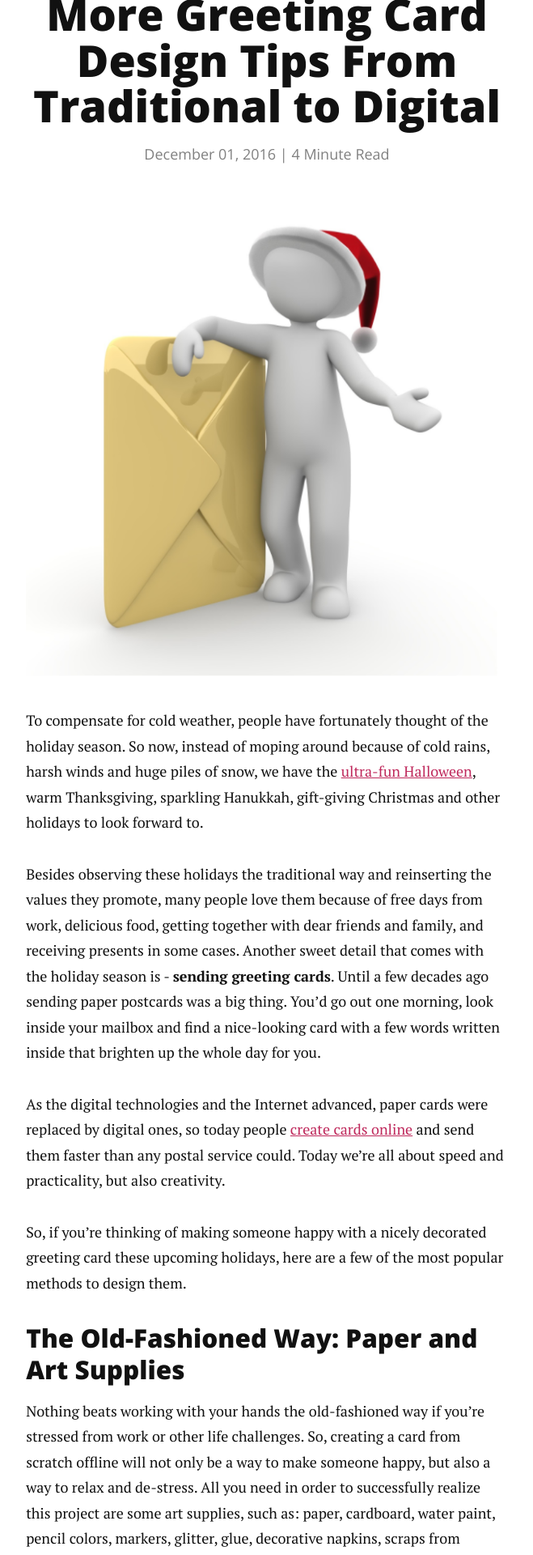
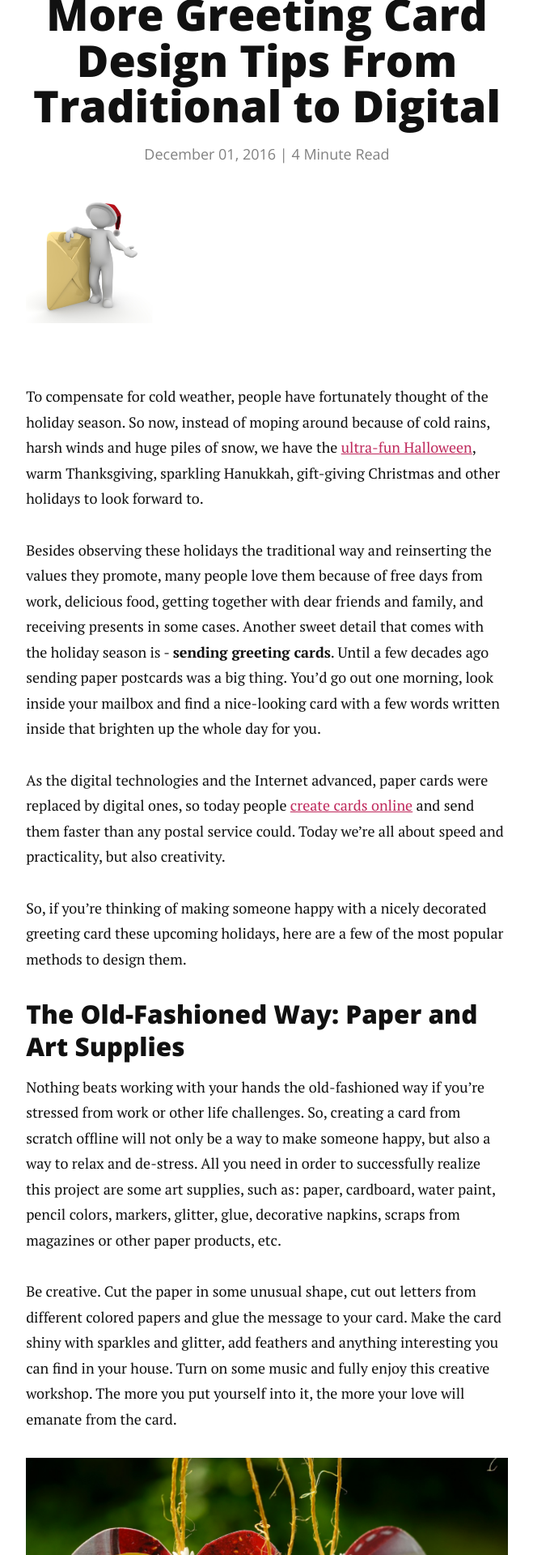
Before and after one commit to CheramiCards/blog, a Jekyll site: the page built from _posts/2016-12-01-More-Greeting-Card-Design-Tips-From-Traditional-to-Digital.markdown, in a window 1280 px wide. Shown: the part 313-2233 px from the top of the page at 81% size, without its empty margins (310-969 px from the left). Built offline with Jekyll 4.4.1, drawn with Linux system fonts in a browser that asks for light colours; nearby versions of some CDN libraries.

Commit message:
Update 2016-12-01-More-Greeting-Card-Design-Tips-From-Traditional-to-Digital.markdown

```diff
--- a/_posts/2016-12-01-More-Greeting-Card-Design-Tips-From-Traditional-to-Digital.markdown
+++ b/_posts/2016-12-01-More-Greeting-Card-Design-Tips-From-Traditional-to-Digital.markdown
@@ -4,7 +4,7 @@ title: More Greeting Card Design Tips From Traditional to Digital
 date: 2016-12-01
 published: true
 ---
-![cherami-snow-man](http://blog.cherami.cards/assets/img/christmas/cherami-snow-man.png#center =160x)
+<img src="http://blog.cherami.cards/assets/img/christmas/cherami-snow-man.png" id="center" width="160">
 
 To compensate for cold weather, people have fortunately thought of the holiday season. So now, instead of moping around because of cold rains, harsh winds and huge piles of snow, we have the [ultra-fun Halloween](http://blog.cherami.cards/blog/mix-love-and-terror-in-a-crafty-halloween-card-for-your-loved-one/#💁), warm Thanksgiving, sparkling Hanukkah, gift-giving Christmas and other holidays to look forward to.
 
```
